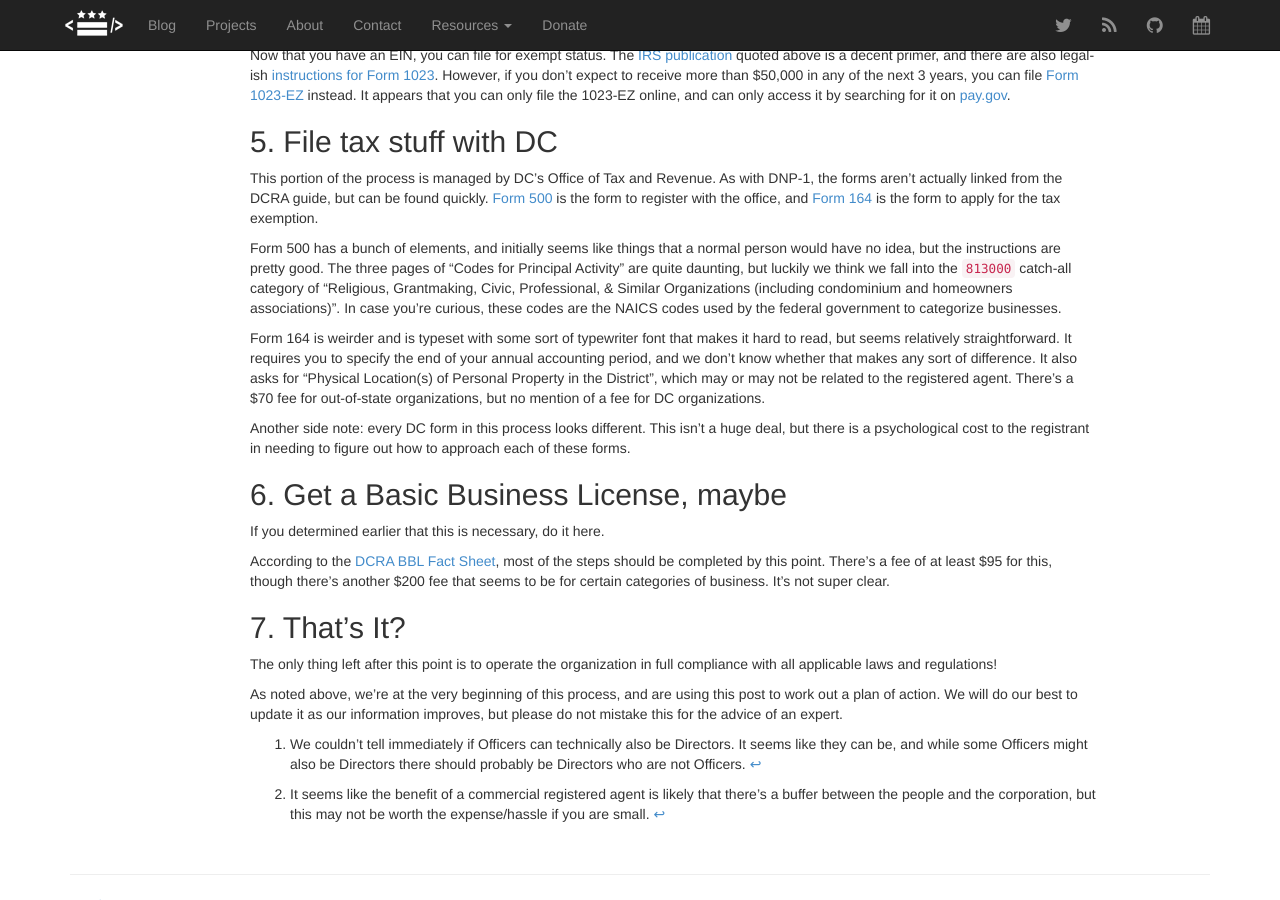
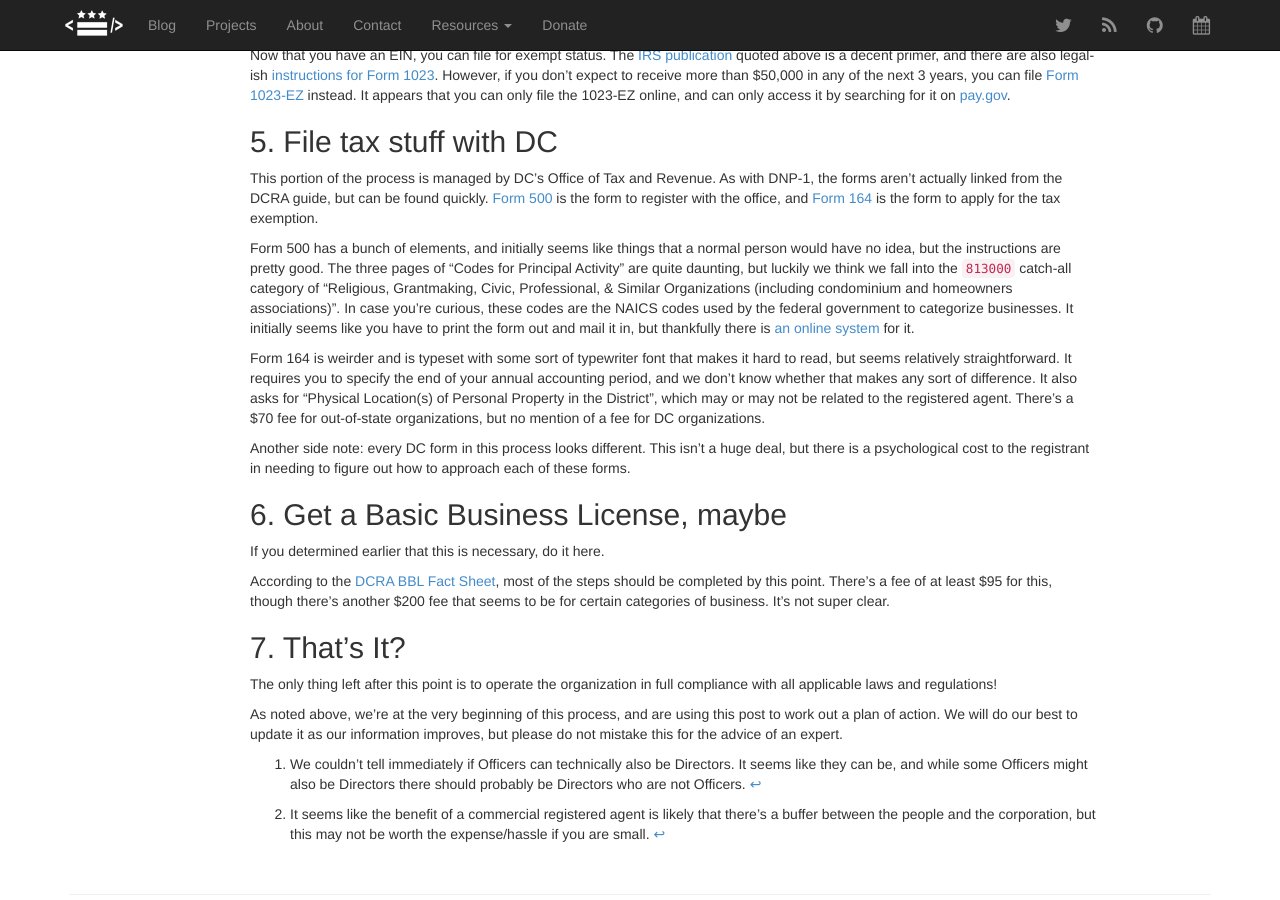
Before and after one commit to civictechdc/codefordc.github.com, a Jekyll site: the page built from blog/_posts/2016-11-17-start-nonprofit.md, in a window 1280 px wide and 900 px high, scrolled down 3676 px. Built offline with Jekyll 4.4.1, drawn with Linux system fonts in a browser that asks for light colours.

Commit message:
found otr fr-500 online version

```diff
--- a/blog/_posts/2016-11-17-start-nonprofit.md
+++ b/blog/_posts/2016-11-17-start-nonprofit.md
@@ -165,7 +165,7 @@ Now that you have an EIN, you can file for exempt status. The [IRS publication](
 
 This portion of the process is managed by DC's Office of Tax and Revenue. As with DNP-1, the forms aren't actually linked from the DCRA guide, but can be found quickly. [Form 500](http://otr.cfo.dc.gov/sites/default/files/dc/sites/otr/publication/attachments/48225_FR-500_81315.pdf) is the form to register with the office, and [Form 164](http://otr.cfo.dc.gov/sites/default/files/dc/sites/otr/publication/attachments/fr-164_rev12-07_application_package.pdf) is the form to apply for the tax exemption.
 
-Form 500 has a bunch of elements, and initially seems like things that a normal person would have no idea, but the instructions are pretty good. The three pages of "Codes for Principal Activity" are quite daunting, but luckily we think we fall into the `813000` catch-all category of "Religious, Grantmaking, Civic, Professional, & Similar Organizations (including condominium and homeowners associations)". In case you're curious, these codes are the NAICS codes used by the federal government to categorize businesses.
+Form 500 has a bunch of elements, and initially seems like things that a normal person would have no idea, but the instructions are pretty good. The three pages of "Codes for Principal Activity" are quite daunting, but luckily we think we fall into the `813000` catch-all category of "Religious, Grantmaking, Civic, Professional, & Similar Organizations (including condominium and homeowners associations)". In case you're curious, these codes are the NAICS codes used by the federal government to categorize businesses. It initially seems like you have to print the form out and mail it in, but thankfully there is [an online system](https://mytax.dc.gov/) for it.
 
 Form 164 is weirder and is typeset with some sort of typewriter font that makes it hard to read, but seems relatively straightforward. It requires you to specify the end of your annual accounting period, and we don't know whether that makes any sort of difference. It also asks for "Physical Location(s) of Personal Property in the District", which may or may not be related to the registered agent. There's a $70 fee for out-of-state organizations, but no mention of a fee for DC organizations.
 
```
